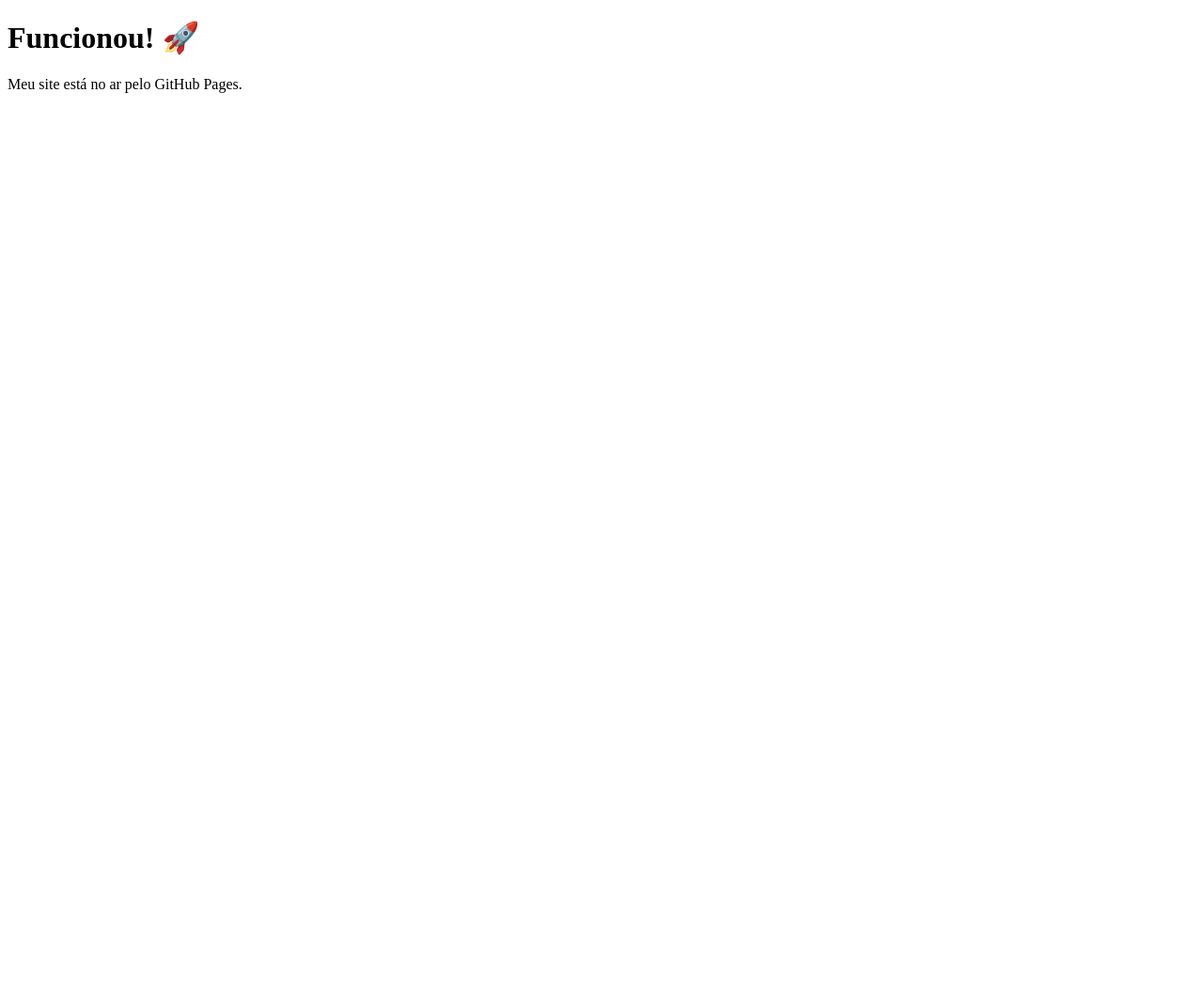
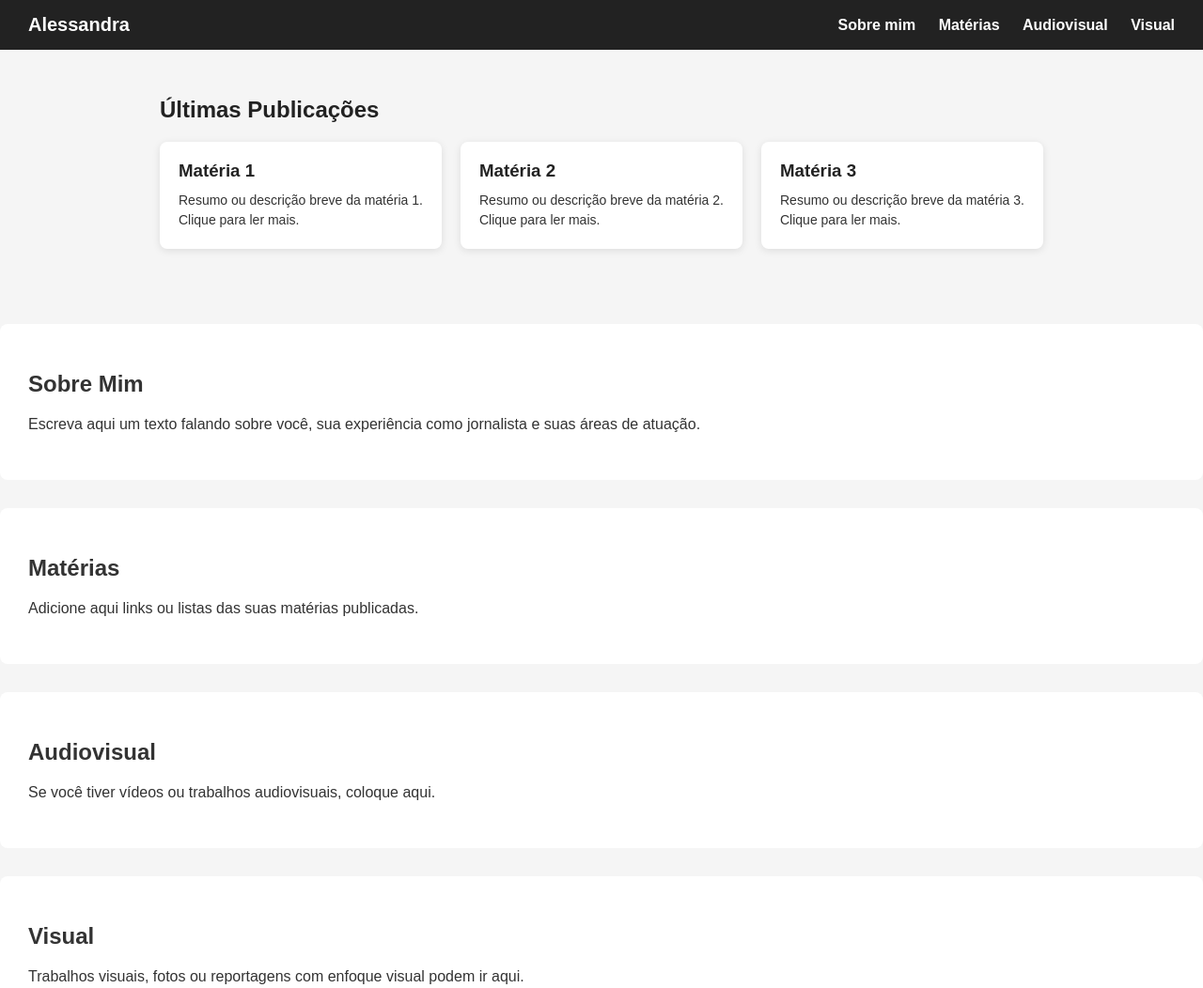
Before and after one commit to alessandra-pslv/Alessandra-Silva, a plain HTML site: page index.html in a window 1280 px wide. Shown: the top 1052 px of the page at 94% size. Before the commit the page ends 800 px from the top, so only its background shows below. Drawn offline with Linux system fonts and the light colour scheme.

Commit message:
Update index.html

```diff
--- a/index.html
+++ b/index.html
@@ -2,10 +2,163 @@
 <html lang="pt-BR">
 <head>
     <meta charset="UTF-8">
-    <title>Meu Site no GitHub Pages</title>
+    <meta name="viewport" content="width=device-width, initial-scale=1.0">
+    <title>Portfolio - Alessandra</title>
+    <style>
+        /* Reset básico */
+        * { margin: 0; padding: 0; box-sizing: border-box; font-family: Arial, sans-serif; }
+
+        body {
+            background-color: #f5f5f5;
+            color: #333;
+        }
+
+        /* Menu superior */
+        header {
+            background-color: #222;
+            color: white;
+            padding: 15px 30px;
+            display: flex;
+            justify-content: space-between;
+            align-items: center;
+            position: sticky;
+            top: 0;
+            z-index: 1000;
+        }
+
+        header h1 {
+            font-size: 20px;
+        }
+
+        nav a {
+            color: white;
+            text-decoration: none;
+            margin-left: 20px;
+            font-weight: bold;
+            transition: color 0.3s;
+        }
+
+        nav a:hover {
+            color: #00bfff;
+        }
+
+        /* Seção principal */
+        .section {
+            padding: 50px 30px;
+            max-width: 1000px;
+            margin: auto;
+        }
+
+        .section h2 {
+            margin-bottom: 20px;
+            color: #222;
+        }
+
+        /* Cards de publicações */
+        .cards {
+            display: grid;
+            grid-template-columns: repeat(auto-fit, minmax(250px, 1fr));
+            gap: 20px;
+        }
+
+        .card {
+            background-color: white;
+            border-radius: 8px;
+            padding: 20px;
+            box-shadow: 0 2px 8px rgba(0,0,0,0.1);
+            transition: transform 0.3s, box-shadow 0.3s;
+        }
+
+        .card:hover {
+            transform: translateY(-5px);
+            box-shadow: 0 6px 15px rgba(0,0,0,0.2);
+        }
+
+        .card h3 {
+            margin-bottom: 10px;
+            color: #222;
+        }
+
+        .card p {
+            font-size: 14px;
+            line-height: 1.5;
+        }
+
+        /* Seções adicionais */
+        section {
+            padding: 50px 30px;
+            background-color: #fff;
+            margin-top: 30px;
+            border-radius: 8px;
+        }
+
+        section h2 {
+            margin-bottom: 20px;
+        }
+
+        /* Footer */
+        footer {
+            text-align: center;
+            padding: 20px;
+            color: #666;
+            font-size: 14px;
+        }
+    </style>
 </head>
 <body>
-    <h1>Funcionou! 🚀</h1>
-    <p>Meu site está no ar pelo GitHub Pages.</p>
+    <!-- Header / Menu -->
+    <header>
+        <h1>Alessandra</h1>
+        <nav>
+            <a href="#sobre">Sobre mim</a>
+            <a href="#materias">Matérias</a>
+            <a href="#audiovisual">Audiovisual</a>
+            <a href="#visual">Visual</a>
+        </nav>
+    </header>
+
+    <!-- Seção Últimas Publicações -->
+    <div class="section" id="ultimas-publicacoes">
+        <h2>Últimas Publicações</h2>
+        <div class="cards">
+            <div class="card">
+                <h3>Matéria 1</h3>
+                <p>Resumo ou descrição breve da matéria 1. Clique para ler mais.</p>
+            </div>
+            <div class="card">
+                <h3>Matéria 2</h3>
+                <p>Resumo ou descrição breve da matéria 2. Clique para ler mais.</p>
+            </div>
+            <div class="card">
+                <h3>Matéria 3</h3>
+                <p>Resumo ou descrição breve da matéria 3. Clique para ler mais.</p>
+            </div>
+        </div>
+    </div>
+
+    <!-- Seções adicionais -->
+    <section id="sobre">
+        <h2>Sobre Mim</h2>
+        <p>Escreva aqui um texto falando sobre você, sua experiência como jornalista e suas áreas de atuação.</p>
+    </section>
+
+    <section id="materias">
+        <h2>Matérias</h2>
+        <p>Adicione aqui links ou listas das suas matérias publicadas.</p>
+    </section>
+
+    <section id="audiovisual">
+        <h2>Audiovisual</h2>
+        <p>Se você tiver vídeos ou trabalhos audiovisuais, coloque aqui.</p>
+    </section>
+
+    <section id="visual">
+        <h2>Visual</h2>
+        <p>Trabalhos visuais, fotos ou reportagens com enfoque visual podem ir aqui.</p>
+    </section>
+
+    <footer>
+        © 2025 Alessandra. Todos os direitos reservados.
+    </footer>
 </body>
 </html>
```
